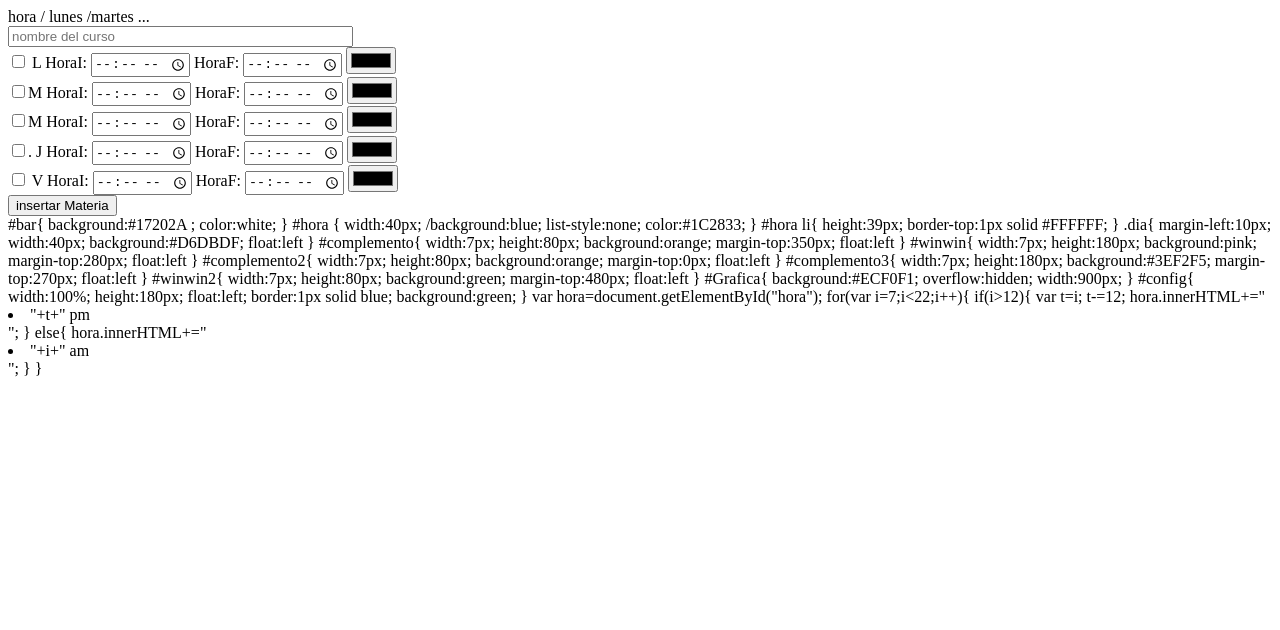
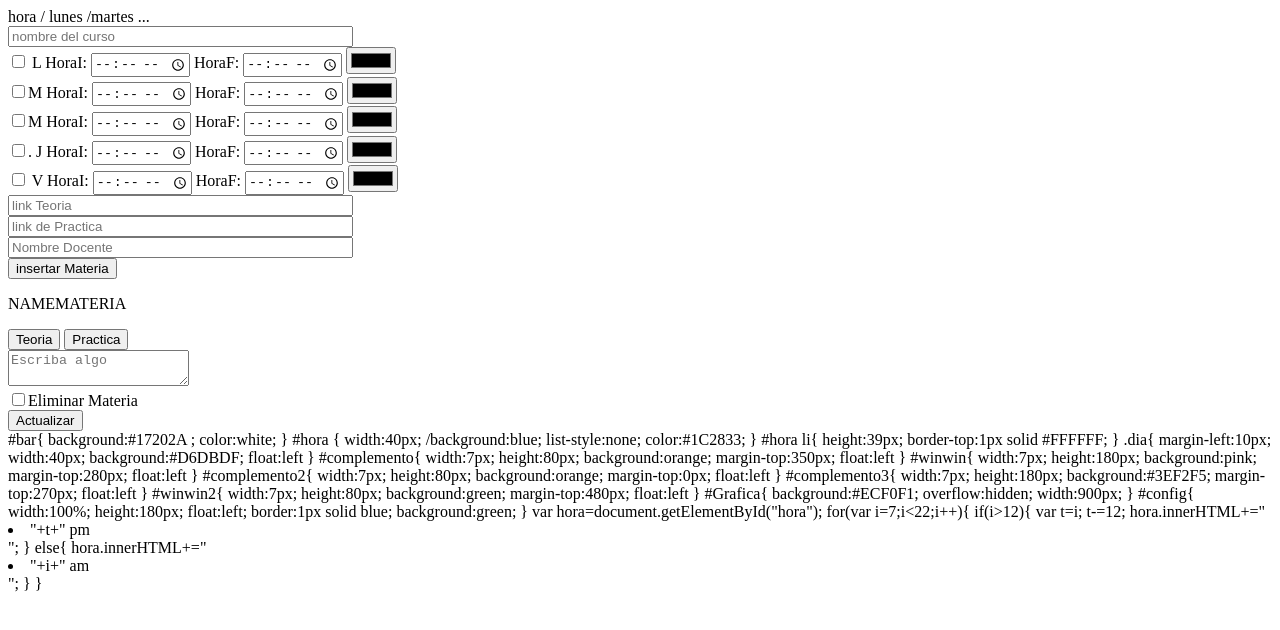
Before and after one commit to Aove23/Facultad, a plain HTML site: page Horario/index.html in a window 1280 px wide. Drawn offline with Linux system fonts and the light colour scheme.

Commit message:
Update index.html

```diff
--- a/Horario/index.html
+++ b/Horario/index.html
@@ -51,8 +51,32 @@
       HoraF: <input type="time" name="hora" size="20">
       <input type="color" name="color"><br>
 
+
+            <input type="text" name="materia" size="40" 	placeholder="link Teoria"><br>
+
+            <input type="text" name="materia" size="40" 	placeholder="link de Practica"><br>
+
+                 <input type="text" name="materia" size="40" 	placeholder="Nombre Docente"><br>
+
       <input type="button" value="insertar Materia">
     </div>
+
+    <div id="config">
+      <p>NAMEMATERIA</p>
+      <input type="button" value="Teoria">
+      <input type="button" value="Practica"><br>
+      <textarea name="texto"  placeholder="Escriba algo"></textarea><br>
+
+      <input type="checkbox" name="casilla">Eliminar Materia<br>
+
+      <input type="button" value="Actualizar">
+    </div>
+
+
+
+
+
+
 </body>
 </html>
 
```
